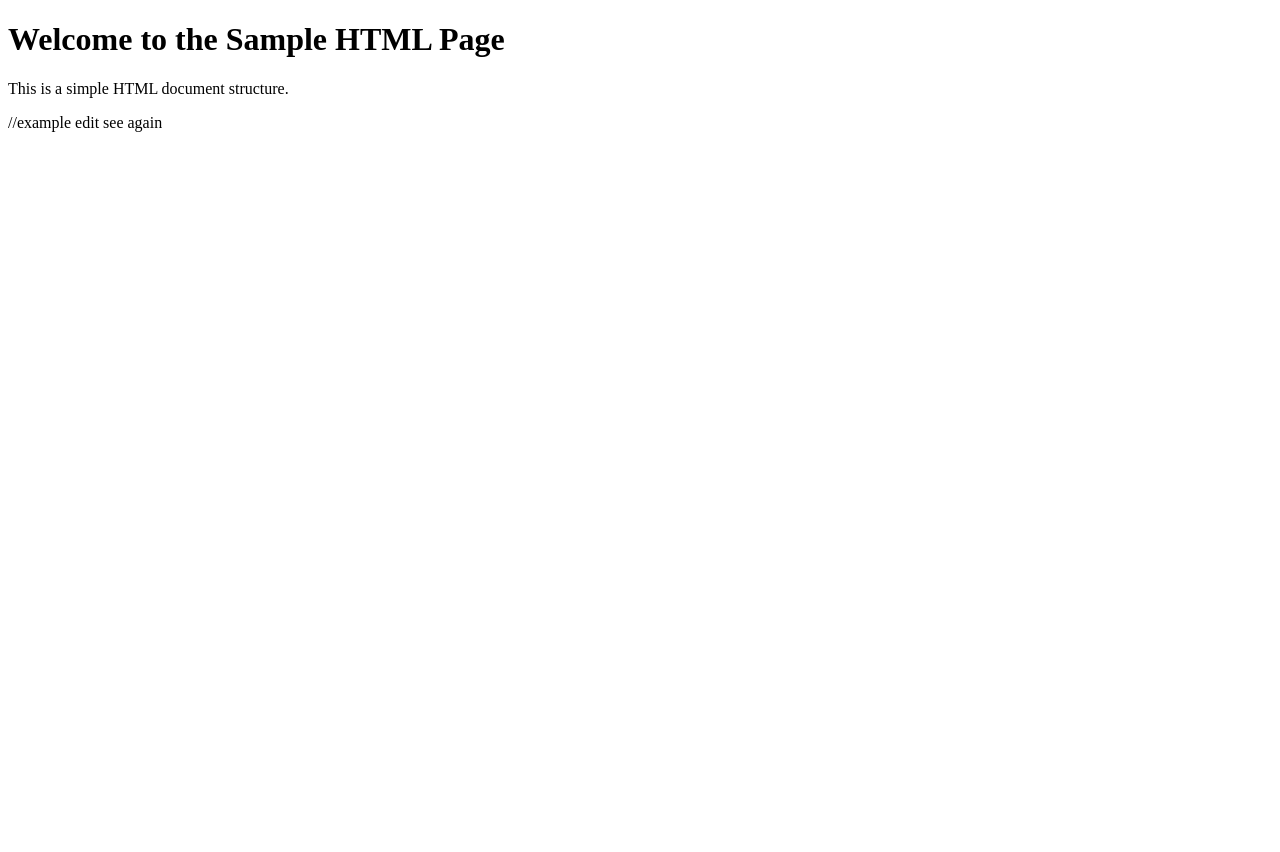
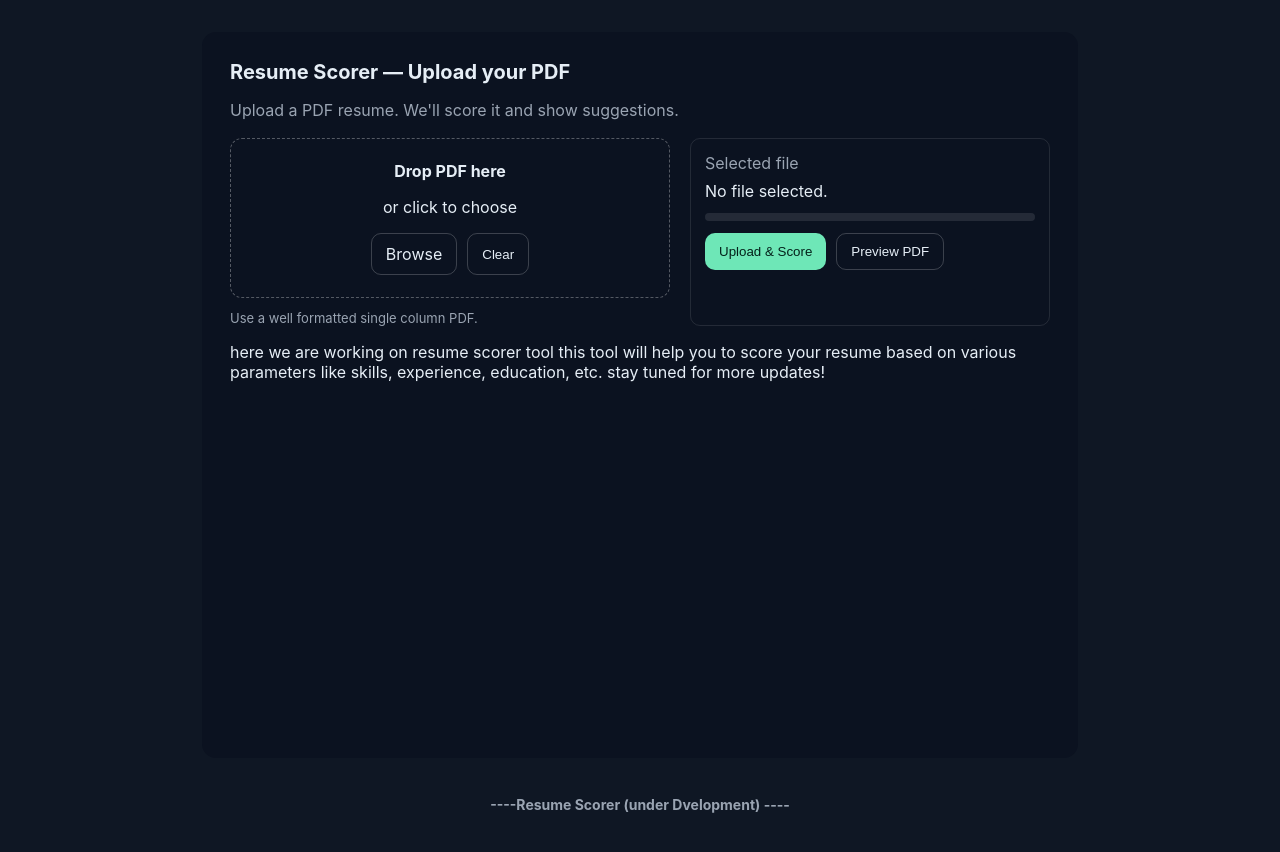
Before and after one commit to Akash7037/resume-scorer, a plain HTML site: page index.html in a window 1280 px wide. Before the commit the page ends 800 px from the top, so only its background shows below. Drawn offline with Linux system fonts and the light colour scheme.

Commit message:
added html,css,js

```diff
--- a/index.html
+++ b/index.html
@@ -1,12 +1,64 @@
-<!DOCTYPE html>
+<!doctype html>
 <html lang="en">
 <head>
-    <meta charset="UTF-8">
-    <meta name="viewport" content="width=device-width, initial-scale=1.0">
-    <title>Sample HTML Page</title>
-    <body>
-        <h1>Welcome to the Sample HTML Page</h1>
-        <p>This is a simple HTML document structure.</p>
-    </body>
-     //example edit see again
+  <meta charset="utf-8" />
+  <meta name="viewport" content="width=device-width, initial-scale=1">
+  <title>Resume Scorer — Upload</title>
+  <link rel="stylesheet" href="style.css" />
+</head>
+<body>
+    <main
+  <div class="card" role="main">
+    <h1>Resume Scorer — Upload your PDF</h1>
+    <p class="lead">Upload a PDF resume. We'll score it and show suggestions.</p>
+
+    <div class="upload-area">
+      <div>
+        <div id="drop" class="drop" tabindex="0">
+          <strong>Drop PDF here</strong>
+          <p>or click to choose</p>
+          <div class="controls">
+            <label class="btn" for="fileInput">Browse</label>
+            <button id="clearBtn" class="btn" type="button">Clear</button>
+          </div>
+        </div>
+
+        <input id="fileInput" type="file" accept="application/pdf" style="display:none" />
+        <div class="hint">Use a well formatted single column PDF.</div>
+      </div>
+
+      <div class="preview" id="previewArea">
+        <div class="meta">Selected file</div>
+        <div class="file-info" id="fileInfo">No file selected.</div>
+
+        <div class="progress"><i id="progressBar"></i></div>
+
+        <div class="btn-group">
+          <button id="uploadBtn" class="btn primary" disabled>Upload & Score</button>
+          <button id="previewBtn" class="btn" disabled>Preview PDF</button>
+        </div>
+
+        <div id="serverResp" class="resp"></div>
+
+        <div id="pdfEmbedWrap" class="pdf-wrap">
+          <object id="pdfEmbed" type="application/pdf" width="100%" height="300"></object>
+        </div>
+      </div>
+    </div>
+    <p>
+        here we are working on resume scorer tool
+
+        this tool will help you to score your resume based on various parameters
+        like skills, experience, education, etc.
+
+        stay tuned for more updates!
+    </p>
+    </main>
+<footer class="foot">
+    <h4>----Resume Scorer (under Dvelopment) ----</h4>
+
+  </div>
+
+  <script src="script.js"></script>
+</body>
 </html>
--- /dev/null
+++ b/script.js
@@ -0,0 +1,112 @@
+const drop = document.getElementById("drop");
+const fileInput = document.getElementById("fileInput");
+const fileInfo = document.getElementById("fileInfo");
+const uploadBtn = document.getElementById("uploadBtn");
+const clearBtn = document.getElementById("clearBtn");
+const previewBtn = document.getElementById("previewBtn");
+const progressBar = document.getElementById("progressBar");
+const serverResp = document.getElementById("serverResp");
+const pdfEmbedWrap = document.getElementById("pdfEmbedWrap");
+const pdfEmbed = document.getElementById("pdfEmbed");
+let selectedFile = null;
+
+function setFile(file) {
+  if (!file) return clearSelection();
+  if (file.type !== "application/pdf") {
+    alert("Only PDF allowed");
+    return;
+  }
+  if (file.size > 10 * 1024 * 1024) {
+    alert("File too large (10MB max)");
+    return;
+  }
+
+  selectedFile = file;
+  fileInfo.innerHTML = `<strong>${file.name}</strong><br>Size: ${(
+    file.size / 1024
+  ).toFixed(1)} KB`;
+  uploadBtn.disabled = false;
+  previewBtn.disabled = false;
+  serverResp.textContent = "";
+}
+
+function clearSelection() {
+  selectedFile = null;
+  fileInput.value = "";
+  fileInfo.textContent = "No file selected.";
+  uploadBtn.disabled = true;
+  previewBtn.disabled = true;
+  progressBar.style.width = "0%";
+  pdfEmbedWrap.style.display = "none";
+  serverResp.textContent = "";
+}
+
+drop.addEventListener("click", () => fileInput.click());
+fileInput.addEventListener("change", (e) => {
+  const f = e.target.files[0];
+  if (f) setFile(f);
+});
+
+["dragenter", "dragover"].forEach((evt) => {
+  drop.addEventListener(evt, (e) => {
+    e.preventDefault();
+    drop.classList.add("hover");
+  });
+});
+["dragleave", "drop"].forEach((evt) => {
+  drop.addEventListener(evt, (e) => {
+    e.preventDefault();
+    drop.classList.remove("hover");
+  });
+});
+
+drop.addEventListener("drop", (e) => {
+  const f = e.dataTransfer.files[0];
+  if (f) setFile(f);
+});
+
+clearBtn.addEventListener("click", clearSelection);
+
+previewBtn.addEventListener("click", () => {
+  if (!selectedFile) return;
+  const url = URL.createObjectURL(selectedFile);
+  pdfEmbed.setAttribute("data", url);
+  pdfEmbedWrap.style.display = "block";
+});
+
+uploadBtn.addEventListener("click", () => {
+  if (!selectedFile) return;
+  uploadFile(selectedFile);
+});
+
+function uploadFile(file) {
+  const endpoint = "/upload";
+  const form = new FormData();
+  form.append("resume", file);
+
+  const xhr = new XMLHttpRequest();
+  xhr.open("POST", endpoint, true);
+
+  xhr.upload.onprogress = function (e) {
+    if (e.lengthComputable) {
+      const pct = (e.loaded / e.total) * 100;
+      progressBar.style.width = pct + "%";
+    }
+  };
+
+  xhr.onload = function () {
+    if (xhr.status >= 200 && xhr.status < 300) {
+      serverResp.textContent = "Uploaded successfully";
+    } else {
+      serverResp.textContent = "Upload failed: " + xhr.status;
+    }
+  };
+
+  xhr.onerror = function () {
+    serverResp.textContent = "Network error";
+  };
+
+  xhr.send(form);
+}
+
+clearSelection();
--- /dev/null
+++ b/style.css
@@ -0,0 +1,116 @@
+body {
+  margin: 0;
+  font-family: Inter, sans-serif;
+  min-height: 100vh;
+  background: #0f1724;
+  color: #e6eef6;
+  display: flex;
+  flex-direction: column;
+  justify-content: center;
+  align-items: center;
+  padding: 32px;
+}
+main {
+    flex: 1;  /* pushes footer to bottom */
+}
+.card {
+  background: #0b1220;
+  border-radius: 14px;
+  padding: 28px;
+  max-width: 820px;
+  width: 100%;
+}
+h1 {
+  margin: 0 0 6px;
+  font-size: 20px;
+}
+.lead {
+  color: #9aa4b2;
+  margin-bottom: 18px;
+}
+.upload-area {
+  display: grid;
+  grid-template-columns: 1fr 360px;
+  gap: 20px;
+}
+.drop {
+  border: 1px dashed rgba(255, 255, 255, 0.3);
+  padding: 22px;
+  border-radius: 12px;
+  cursor: pointer;
+  text-align: center;
+}
+.controls {
+  margin-top: 10px;
+  display: flex;
+  gap: 10px;
+  justify-content: center;
+}
+.btn {
+  background: transparent;
+  border: 1px solid rgba(255, 255, 255, 0.2);
+  padding: 10px 14px;
+  border-radius: 10px;
+  color: #e6eef6;
+  cursor: pointer;
+}
+.primary {
+  background: #6ee7b7;
+  color: #04211a;
+  border: none;
+}
+.preview {
+  border: 1px solid rgba(255, 255, 255, 0.1);
+  padding: 14px;
+  border-radius: 10px;
+}
+.meta {
+  color: #9aa4b2;
+  margin-bottom: 8px;
+}
+.progress {
+  margin-top: 12px;
+  width: 100%;
+  height: 8px;
+  background: rgba(255, 255, 255, 0.1);
+  border-radius: 10px;
+  overflow: hidden;
+}
+.progress i {
+  display: block;
+  width: 0%;
+  height: 100%;
+  background: #6ee7b7;
+}
+.btn-group {
+  margin-top: 12px;
+  display: flex;
+  gap: 10px;
+}
+.pdf-wrap {
+  margin-top: 12px;
+  display: none;
+}
+.hint {
+  color: #9aa4b2;
+  font-size: 13px;
+  margin-top: 12px;
+}
+.resp {
+  margin-top: 12px;
+  color: #9aa4b2;
+  font-size: 13px;
+}
+@media (max-width: 880px) {
+  .upload-area {
+    grid-template-columns: 1fr;
+  }
+}
+.foot {
+  display: flex;
+  margin-top: 20px;
+  text-align: center;
+  font-size: 14px;
+  color: #9aa4b2;
+  align-self: center;
+}
```
